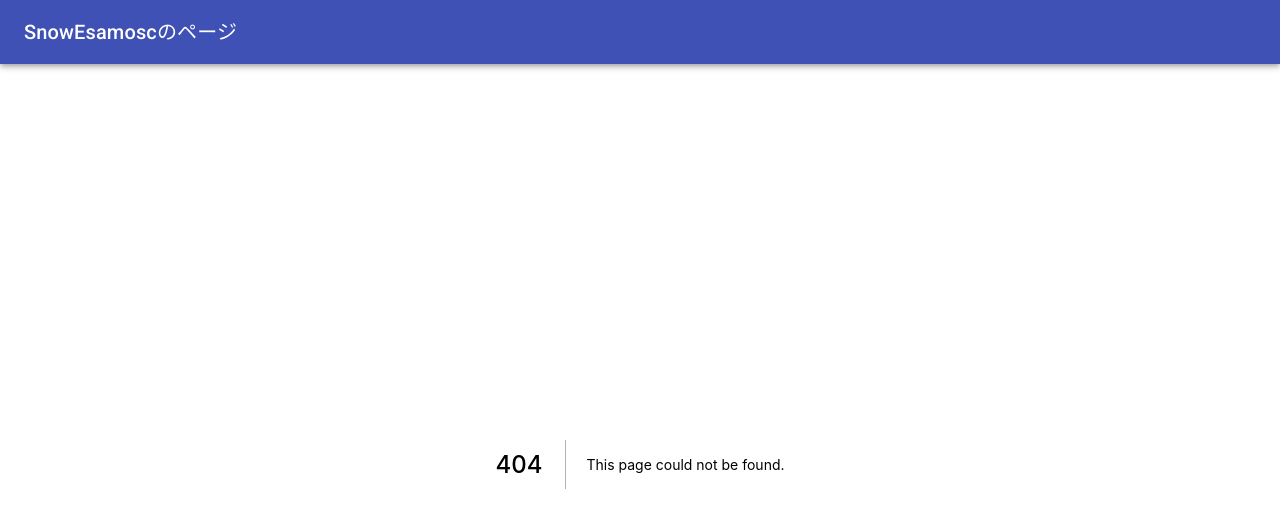
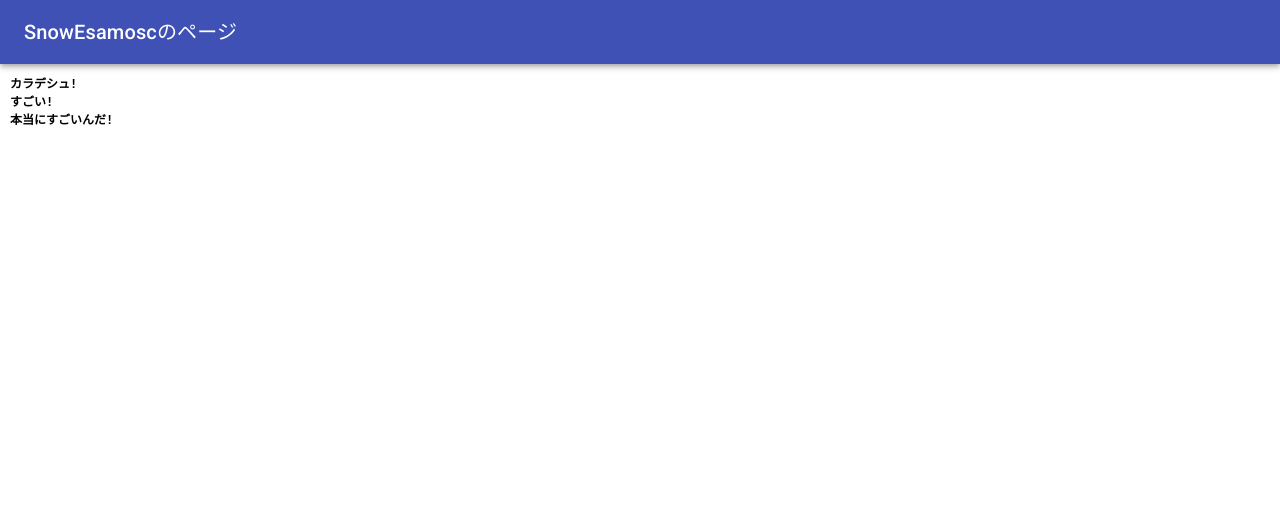
Before and after one commit to Snowman-s/NextApp, a Next.js app: page /utils/whitespace in a window 1280 px wide. Before the commit this address had no page. Shown: the top 512 px of the page. Built offline with nearby package versions, Linux system fonts and the light colour scheme.

Commit message:
Whitespace: コードエディターの追加

```diff
--- a/next.config.js
+++ b/next.config.js
@@ -1,8 +1,13 @@
 const production = process.env.NODE_ENV.match("production") || false;
 
-module.exports = {
+/**
+ * @type {import('next').NextConfig}
+ */
+const nextConfig = {
   reactStrictMode: true,
   basePath: production ? "/NextApp" : "",
   assetPrefix: production ? "/NextApp" : "",
   trailingSlash: true,
 };
+
+module.exports = nextConfig;
--- a/package.json
+++ b/package.json
@@ -14,12 +14,15 @@
   "dependencies": {
     "@material-ui/core": "^4.12.3",
     "@material-ui/icons": "^4.11.2",
+    "@types/prismjs": "^1.26.0",
     "bnf": "^1.0.1",
     "gh-pages": "^3.2.3",
     "next": "11.1.0",
     "p5": "^1.4.0",
+    "prismjs": "^1.28.0",
     "react": "17.0.2",
     "react-dom": "17.0.2",
+    "react-simple-code-editor": "^0.11.0",
     "react-unity-webgl": "^8.5.1",
     "serve": "^12.0.0"
   },
--- /dev/null
+++ b/src/pages/utils/whitespace.tsx
@@ -0,0 +1,63 @@
+import Head from "next/head";
+import { IconButton, TextField, Typography, Grid } from "@material-ui/core";
+import React from "react";
+
+import Editor from "react-simple-code-editor";
+import dynamic from "next/dynamic";
+
+import Prism from "prismjs";
+
+export default function Home() {
+  const [code, setCode] = React.useState(
+    `カラデシュ!\nすごい!\n本当にすごいんだ!`
+  );
+
+  const highlightCss = `
+      .token.ws {
+        color: cornflowerblue;
+      }
+      .token.tab {
+        color: #DD4A68;
+      }
+      .token.lf {
+        color: coral;
+      }
+    `;
+
+  Prism.languages["whitespace"] = {
+    ws: /カラデシュ\!/,
+    tab: /すごい\!/,
+    lf: /本当にすごいんだ\!/,
+  };
+
+  return (
+    <div>
+      <Head>
+        <title>わいと すぺーす えぐぜきゅーたー</title>
+        <meta name="description" content="WhiteSpaceすごい!本当にすごいんだ!" />
+        <link
+          rel="icon"
+          href={process.env.NEXT_PUBLIC_ASSET_PREFIX + "/favicon.ico"}
+        />
+        <style jsx>{highlightCss}</style>
+      </Head>
+      <Grid container>
+        <Grid item>
+          <Editor
+            value={code}
+            onValueChange={(code) => setCode(code)}
+            highlight={(code) =>
+              Prism.highlight(code, Prism.languages.whitespace, "whitespace")
+            }
+            padding={10}
+            style={{
+              fontFamily: '"Fira code", "Fira Mono", monospace',
+              fontSize: 12,
+              fontWeight: "bold",
+            }}
+          />
+        </Grid>
+      </Grid>
+    </div>
+  );
+}
```
Also changed, not shown: src/others/whitespace/loadnewlanguage.ts (added), 1 other file (tests, documents, lock files or other folders).
